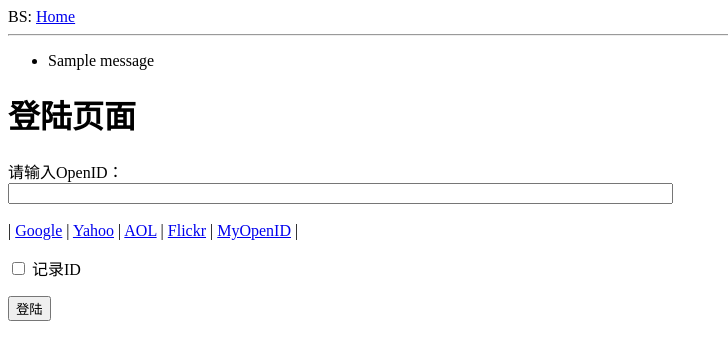
After one commit to bs-arno/bs-flask, a Flask app: page /login in a window 1280 px wide. The commit adds this page. Shown: the top 360 px of the page, without its empty margins (0-728 px from the left). Run offline with Flask 2, Linux system fonts and the light colour scheme; tables that the repository leaves empty hold one stand-in row (values such as "Sample post"); one stand-in notice (Sample message) is shown.

Commit message:
数据库连接,用户登录

```diff
--- a/app.py
+++ b/app.py
@@ -1,6 +1,12 @@
 from flask import Flask
-from flask import render_template
+from flask import render_template, flash, redirect
+from forms import LoginForm
+from flask_sqlalchemy import SQLAlchemy
+
 app = Flask(__name__)
+app.config.from_object('config')
+db = SQLAlchemy(app)
+import models
 
 
 @app.route('/')
@@ -19,5 +25,14 @@ def hello_user():
     return render_template("hello-user.html", title='Home', user=user, posts=posts)
 
 
+@app.route('/login', methods=['GET', 'POST'])
+def login():
+    form = LoginForm()
+    if form.validate_on_submit():
+        flash('Login requested for OpenID="' + form.openid.data + '", remember_me=' + str(form.remember_me.data))
+        return redirect('/')
+    return render_template('login.html', title='Sign In', form=form, providers=app.config['OPENID_PROVIDERS'])
+
+
 if __name__ == '__main__':
     app.run(debug=True)
--- /dev/null
+++ b/forms.py
@@ -0,0 +1,8 @@
+from flask_wtf import Form
+from wtforms import StringField, BooleanField
+from wtforms.validators import DataRequired
+
+
+class LoginForm(Form):
+    openid = StringField('openid', validators=[DataRequired()])
+    remember_me = BooleanField('remember_me', default=False)
--- a/templates/base.html
+++ b/templates/base.html
@@ -11,6 +11,15 @@
 <body>
     <div>BS: <a href="/">Home</a></div>
     <hr>
+    {% with messages = get_flashed_messages() %}
+    {% if messages %}
+    <ul>
+    {% for message in messages %}
+        <li>{{ message }} </li>
+    {% endfor %}
+    </ul>
+    {% endif %}
+    {% endwith %}
     {% block content %}{% endblock %}
 </body>
 </html>
--- /dev/null
+++ b/templates/login.html
@@ -0,0 +1,33 @@
+<!-- extend from base layout -->
+{% extends "base.html" %}
+{% block content %}
+    <script type="text/javascript">
+    function set_openid(openid, pr)
+    {
+        u = openid.search('<username>')
+        if (u != -1) {
+            // openid requires username
+            user = prompt('输入你的 ' + pr + '用户名:')
+            openid = openid.substr(0, u) + user
+        }
+        form = document.forms['login'];
+        form.elements['openid'].value = openid
+    }
+    </script>
+<h1>登陆页面</h1>
+<form action="" method="post" name="login">
+    {{ form.hidden_tag() }}
+    <p>
+        请输入OpenID：<br>
+        {{ form.openid(size=80) }}<br>
+        {% for error in form.openid.errors %}
+            <span style="color: red;">[{{  error }}]</span>
+        {% endfor %}<br>
+        |{% for pr in providers %}
+            <a href="javascript:set_openid('{{ pr.url }}', '{{ pr.name }}');">{{ pr.name }}</a> |
+        {% endfor %}
+    </p>
+    <p>{{ form.remember_me }} 记录ID</p>
+    <p><input type="submit" value="登陆"></p>
+</form>
+{% endblock %}
```
Also changed, not shown: config.py (+12 -0 lines), db_create.py (added, +12 -0 lines), db_migrate.py (added, +17 -0 lines), models.py (added, +20 -0 lines).
